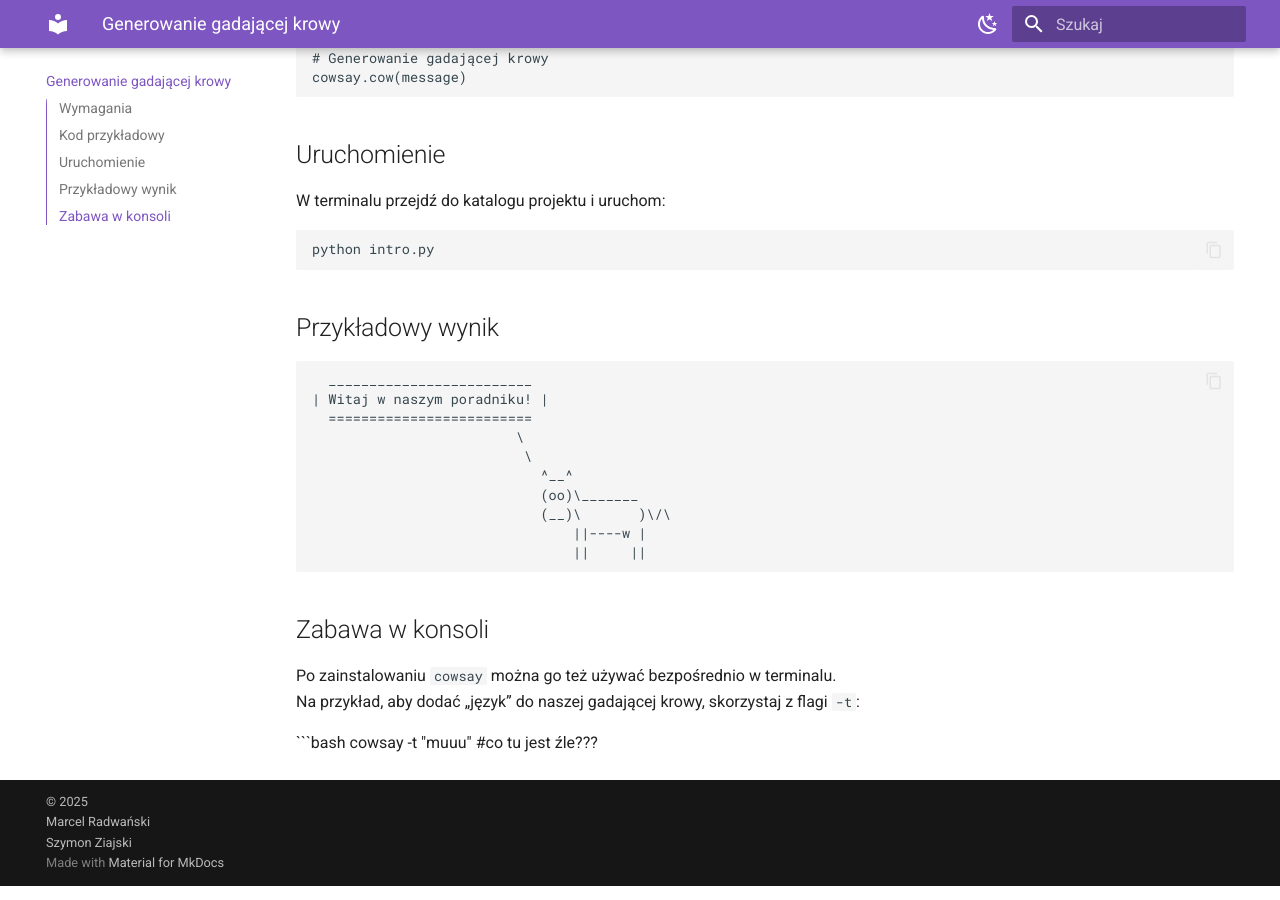
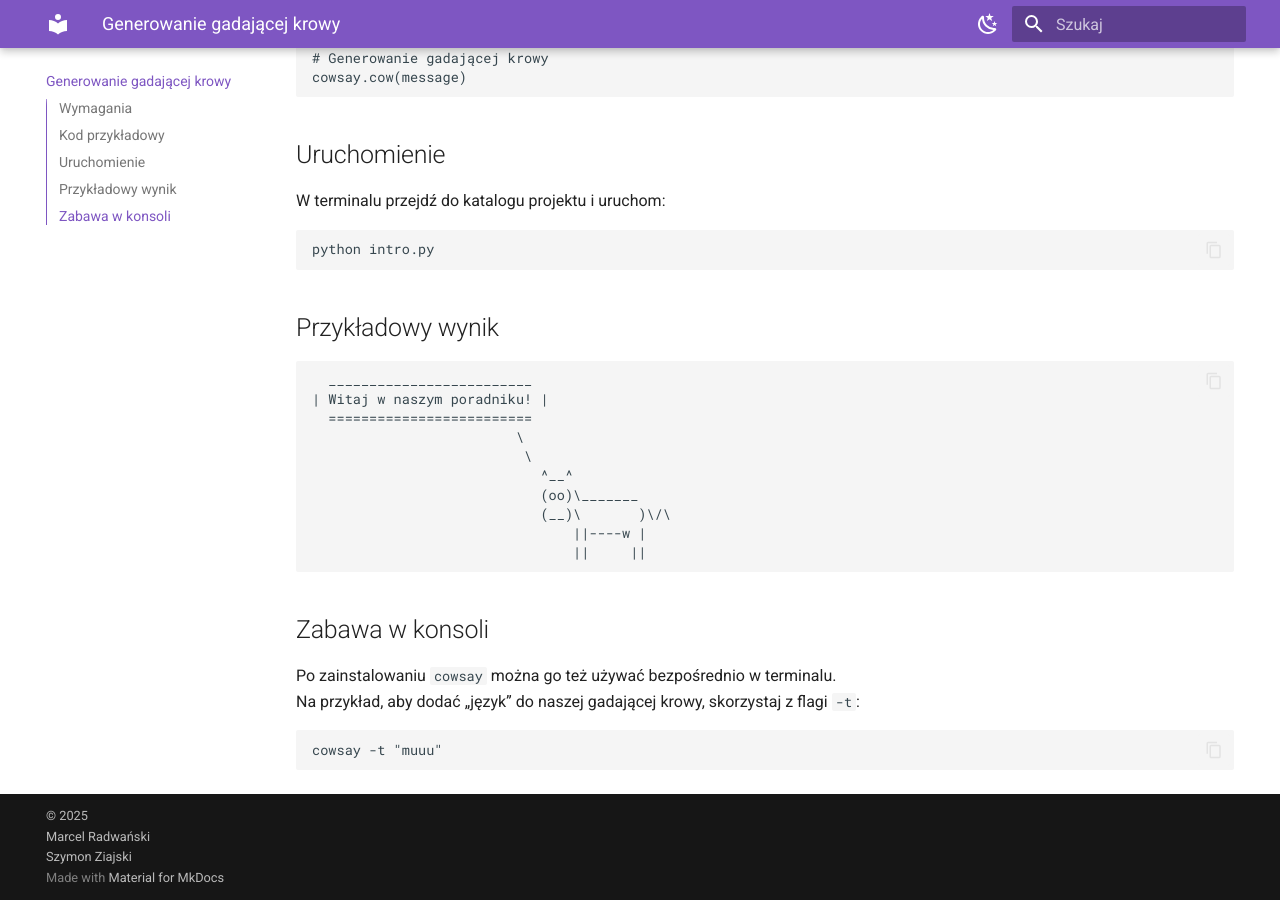
Before and after one commit to m4rcelrad/probable-potato, an MkDocs documentation site: the page built from docs/page1.md, in a window 1280 px wide and 900 px high, scrolled down 593 px. Built offline with MkDocs 1.6.1 and Material for MkDocs 9.7.7, drawn with Linux system fonts in a browser that asks for light colours.

Commit message:
naprawa bash na koncu generowania gadajacej krowy

````diff
--- a/docs/page1.md
+++ b/docs/page1.md
@@ -49,4 +49,5 @@ Po zainstalowaniu `cowsay` można go też używać bezpośrednio w terminalu.
 Na przykład, aby dodać „język” do naszej gadającej krowy, skorzystaj z flagi `-t`:
 
 ```bash
-cowsay -t "muuu" #co tu jest źle???
+cowsay -t "muuu"
+```
````
